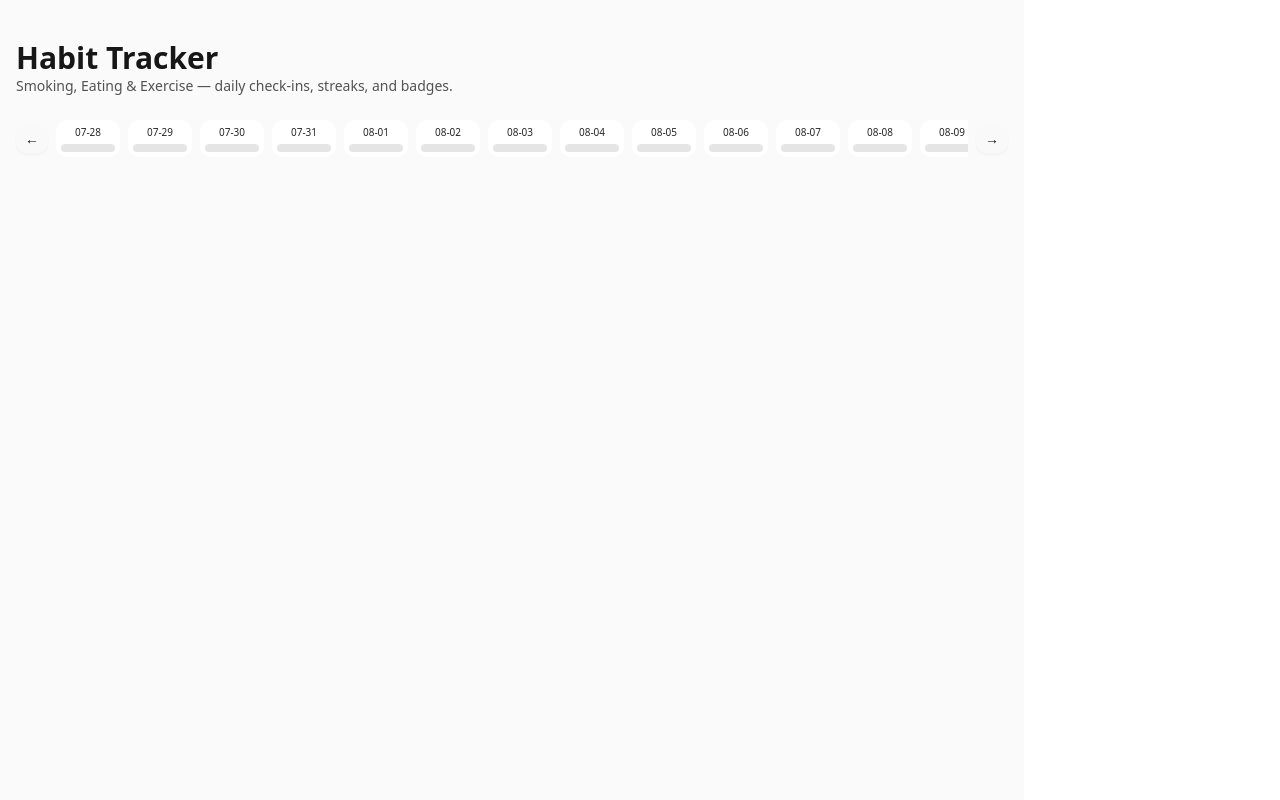
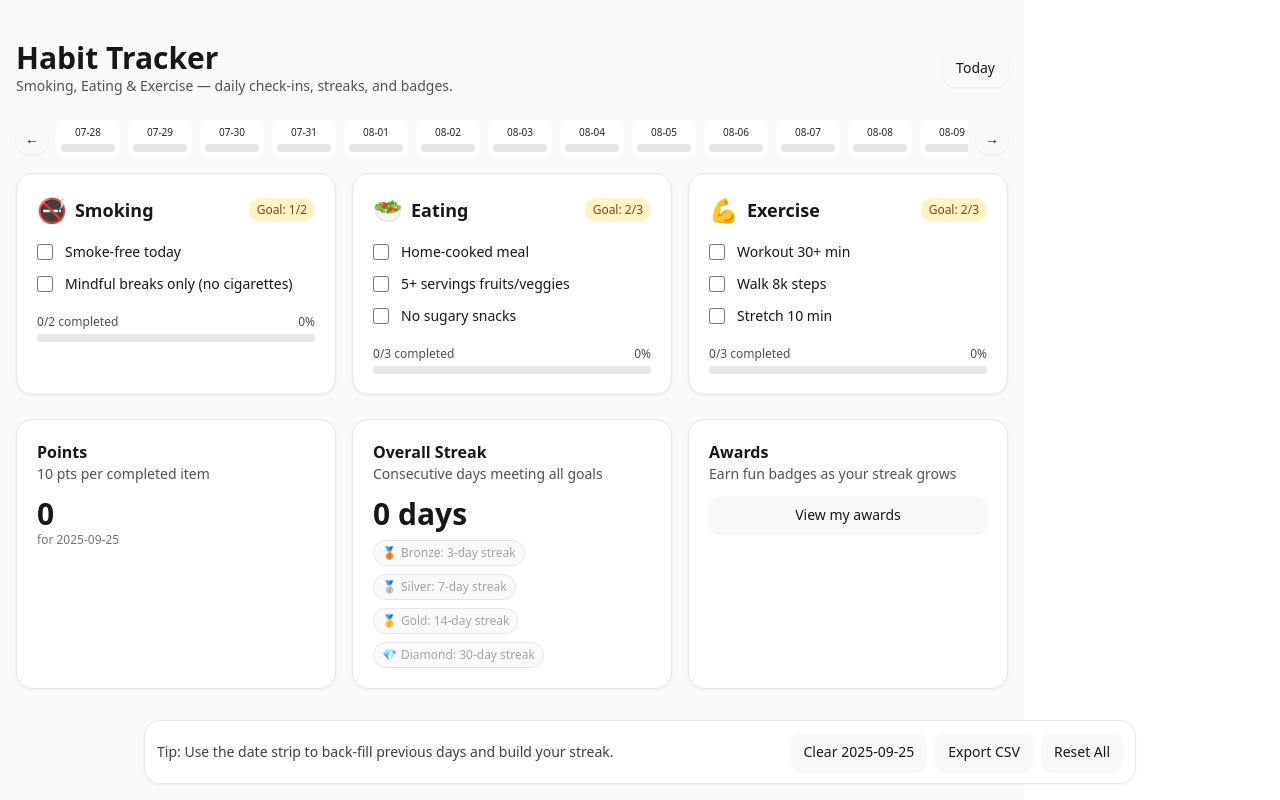
Before and after one commit to AyushiGangwar24/habit-tracker-app, a React (Vite) app: page / in a window 1280 px wide. Built offline with nearby package versions, Linux system fonts and the light colour scheme.

Commit message:
Update HabitTracker.tsx

```diff
--- a/src/HabitTracker.tsx
+++ b/src/HabitTracker.tsx
@@ -1,14 +1,10 @@
 import React, { useEffect, useMemo, useRef, useState } from "react";
 
-// ---- No-animations stubs so we don't need framer-motion installed ----
+/** framer-motion stubs so we don’t need the lib */
 const motion = { div: (props: any) => <div {...props} /> };
 const AnimatePresence: React.FC<{ children?: React.ReactNode }> = ({ children }) => <>{children}</>;
 
-/**
- * Habit Tracker — Single-file React component
- */
-
-// ---------------------- Config ----------------------
+/* ---------------------- Config ---------------------- */
 const HABITS = [
   {
     id: "smoking",
@@ -45,7 +41,6 @@ const HABITS = [
 ] as const;
 
 const POINTS_PER_ITEM = 10;
-
 const BADGES = [
   { id: "bronze_3", label: "Bronze: 3-day streak", threshold: 3, emoji: "🥉" },
   { id: "silver_7", label: "Silver: 7-day streak", threshold: 7, emoji: "🥈" },
@@ -53,7 +48,7 @@ const BADGES = [
   { id: "diamond_30", label: "Diamond: 30-day streak", threshold: 30, emoji: "💎" },
 ];
 
-// ---------------------- Utils ----------------------
+/* ---------------------- Utils ---------------------- */
 const todayKey = () => new Date().toISOString().slice(0, 10); // YYYY-MM-DD
 const keyFor = (d: Date) => d.toISOString().slice(0, 10);
 const prevDate = (d: Date, days = 1) => {
@@ -62,7 +57,7 @@ const prevDate = (d: Date, days = 1) => {
   return x;
 };
 
-// ---------------------- Storage ----------------------
+/* ---------------------- Storage ---------------------- */
 const STORAGE_KEY = "habit-tracker-v1";
 type DailyState = Record<string /* habitId.itemId */, boolean>;
 interface DayRecord { date: string; checks: DailyState }
@@ -78,12 +73,9 @@ const loadStore = (): StoreShape => {
     return { byDate: {} };
   }
 };
+const saveStore = (s: StoreShape) => localStorage.setItem(STORAGE_KEY, JSON.stringify(s));
 
-const saveStore = (s: StoreShape) => {
-  localStorage.setItem(STORAGE_KEY, JSON.stringify(s));
-};
-
-// ---------------------- CSV export ----------------------
+/* ---------------------- CSV export ---------------------- */
 function exportCSV(byDate: Record<string, { date: string; checks: Record<string, boolean> }>) {
   const headers = ["date","habitId","itemId","checked"];
   const rows: string[] = [headers.join(",")];
@@ -96,9 +88,7 @@ function exportCSV(byDate: Record<string, { date: string; checks: Record<string,
     HABITS.forEach(h =>
       h.items.forEach(it => {
         const k = `${h.id}.${it.id}`;
-        if (!(k in day.checks)) {
-          rows.push([day.date, h.id, it.id, "0"].join(","));
-        }
+        if (!(k in day.checks)) rows.push([day.date, h.id, it.id, "0"].join(","));
       })
     );
   });
@@ -106,15 +96,11 @@ function exportCSV(byDate: Record<string, { date: string; checks: Record<string,
   const blob = new Blob([rows.join("\n")], { type: "text/csv;charset=utf-8;" });
   const url = URL.createObjectURL(blob);
   const a = document.createElement("a");
-  a.href = url;
-  a.download = "habit-tracker.csv";
-  document.body.appendChild(a);
-  a.click();
-  a.remove();
-  URL.revokeObjectURL(url);
+  a.href = url; a.download = "habit-tracker.csv";
+  document.body.appendChild(a); a.click(); a.remove(); URL.revokeObjectURL(url);
 }
 
-// ---------------------- Component ----------------------
+/* ---------------------- Component ---------------------- */
 export default function HabitTracker() {
   const [store, setStore] = useState<StoreShape>(() => loadStore());
   const [selectedDate, setSelectedDate] = useState<string>(todayKey());
@@ -124,9 +110,10 @@ export default function HabitTracker() {
 
   useEffect(() => saveStore(store), [store]);
 
-  const day = useMemo<DayRecord>(() => {
-    return store.byDate[selectedDate] || { date: selectedDate, checks: {} };
-  }, [store, selectedDate]);
+  const day = useMemo<DayRecord>(
+    () => store.byDate[selectedDate] || { date: selectedDate, checks: {} },
+    [store, selectedDate]
+  );
 
   const toggleCheck = (habitId: string, itemId: string) => {
     const key = `${habitId}.${itemId}`;
@@ -160,28 +147,14 @@ export default function HabitTracker() {
     return { done, total: cfg.items.length, pct, goalMet };
   };
 
-  const totalPointsToday = useMemo(() => {
-    const { total } = getCountsForDate(selectedDate);
-    return total * POINTS_PER_ITEM;
-  }, [store, selectedDate]);
+  const totalPointsToday = useMemo(() => getCountsForDate(selectedDate).total * POINTS_PER_ITEM, [store, selectedDate]);
 
   const overallGoalMet = (dateKey: string) =>
-    HABITS.every(h => {
-      const { perHabit } = getCountsForDate(dateKey);
-      const done = perHabit.get(h.id) || 0;
-      return done >= h.dailyGoal;
-    });
+    HABITS.every(h => (getCountsForDate(dateKey).perHabit.get(h.id) || 0) >= h.dailyGoal);
 
   const overallStreak = useMemo(() => {
-    let streak = 0;
-    let d = new Date(selectedDate);
-    while (true) {
-      const key = keyFor(d);
-      if (overallGoalMet(key)) {
-        streak += 1;
-        d = prevDate(d, 1);
-      } else break;
-    }
+    let streak = 0; let d = new Date(selectedDate);
+    while (true) { const key = keyFor(d); if (overallGoalMet(key)) { streak += 1; d = prevDate(d, 1); } else break; }
     return streak;
   }, [store, selectedDate]);
 
@@ -190,7 +163,7 @@ export default function HabitTracker() {
     [overallStreak]
   );
 
-  // Scrollable date strip
+  /* -------- Scrollable date strip window (no page overflow) -------- */
   const days = useMemo(() => {
     const COUNT = 60;
     const arr: { key: string; label: string; pct: number }[] = [];
@@ -214,17 +187,32 @@ export default function HabitTracker() {
   return (
     <div className="min-h-screen w-full bg-neutral-50 text-neutral-900 overflow-x-hidden">
       <header className="max-w-5xl mx-auto px-4 pt-10 pb-4">
-        <h1 className="text-3xl font-bold">Habit Tracker</h1>
-        <p className="text-sm text-neutral-600">Smoking, Eating & Exercise — daily check-ins, streaks, and badges.</p>
+        <div className="flex items-center justify-between">
+          <div>
+            <h1 className="text-3xl font-bold">Habit Tracker</h1>
+            <p className="text-sm text-neutral-600">
+              Smoking, Eating &amp; Exercise — daily check-ins, streaks, and badges.
+            </p>
+          </div>
+          <button
+            onClick={() => setSelectedDate(todayKey())}
+            className="rounded-xl border px-3 py-2 text-sm shadow-sm hover:bg-neutral-100"
+            title="Jump to today"
+          >
+            Today
+          </button>
+        </div>
 
-        {/* Scrollable date strip */}
+        {/* Date strip */}
         <div className="mt-6 flex items-center gap-2">
           <button
             onClick={() => stripRef.current?.scrollBy({ left: -240, behavior: "smooth" })}
             className="rounded-xl border px-2 py-1 text-sm shadow-sm hover:bg-neutral-100"
+            aria-label="Scroll dates left"
           >
             ←
           </button>
+
           <div
             ref={stripRef}
             className="flex-1 overflow-x-auto no-scrollbar"
@@ -238,9 +226,10 @@ export default function HabitTracker() {
                     key={d.key}
                     id={`date-${d.key}`}
                     onClick={() => setSelectedDate(d.key)}
-                    className={`shrink-0 w-16 rounded-xl border p-1 text-center transition
-                      ${isSelected ? "bg-neutral-900 text-white border-neutral-900" : "bg-white text-neutral-800"}
-                    `}
+                    className={`shrink-0 w-16 rounded-xl border p-1 text-center transition ${
+                      isSelected ? "bg-neutral-900 text-white border-neutral-900" : "bg-white text-neutral-800"
+                    }`}
+                    aria-pressed={isSelected}
                   >
                     <div className="text-[10px] font-medium">{d.label}</div>
                     <div className="h-2 mt-1 rounded-full bg-neutral-200 overflow-hidden">
@@ -251,14 +240,131 @@ export default function HabitTracker() {
               })}
             </div>
           </div>
+
           <button
             onClick={() => stripRef.current?.scrollBy({ left: 240, behavior: "smooth" })}
             className="rounded-xl border px-2 py-1 text-sm shadow-sm hover:bg-neutral-100"
+            aria-label="Scroll dates right"
           >
             →
           </button>
         </div>
       </header>
+
+      <main className="max-w-5xl mx-auto px-4 pb-24 overflow-x-hidden">
+        <div className="grid md:grid-cols-3 gap-4">
+          {HABITS.map((h) => {
+            const p = progressForHabit(h.id);
+            return (
+              <motion.div key={h.id} className="rounded-2xl bg-white p-5 shadow-sm border overflow-x-hidden">
+                <div className="flex items-center justify-between">
+                  <div className="flex items-center gap-2">
+                    <span className="text-2xl" aria-hidden>{h.icon}</span>
+                    <h2 className="text-lg font-semibold">{h.label}</h2>
+                  </div>
+                  <span className={`text-xs px-2 py-1 rounded-full ${p.goalMet ? "bg-emerald-100 text-emerald-800" : "bg-amber-100 text-amber-800"}`}>
+                    {p.goalMet ? "Goal met" : `Goal: ${h.dailyGoal}/${h.items.length}`}
+                  </span>
+                </div>
+
+                <div className="mt-4 space-y-3">
+                  {h.items.map((it) => {
+                    const key = `${h.id}.${it.id}`;
+                    const checked = !!day.checks[key];
+                    return (
+                      <label key={it.id} className="flex items-center gap-3 cursor-pointer">
+                        <input type="checkbox" className="h-4 w-4" checked={checked} onChange={() => toggleCheck(h.id, it.id)} />
+                        <span className={`text-sm ${checked ? "line-through text-neutral-500" : ""}`}>{it.label}</span>
+                      </label>
+                    );
+                  })}
+                </div>
+
+                <div className="mt-5">
+                  <div className="flex justify-between text-xs text-neutral-600 mb-1">
+                    <span>{p.done}/{p.total} completed</span>
+                    <span>{p.pct}%</span>
+                  </div>
+                  <div className="h-2 w-full rounded-full bg-neutral-200 overflow-hidden">
+                    <motion.div className="h-full rounded-full" style={{ background: "#111", width: `${p.pct}%` }} />
+                  </div>
+                </div>
+              </motion.div>
+            );
+          })}
+        </div>
+
+        <div className="mt-6 grid md:grid-cols-3 gap-4">
+          <div className="rounded-2xl bg-white p-5 shadow-sm border">
+            <h3 className="font-semibold">Points</h3>
+            <p className="text-sm text-neutral-600">{POINTS_PER_ITEM} pts per completed item</p>
+            <div className="mt-3 text-3xl font-bold">{totalPointsToday}</div>
+            <div className="text-xs text-neutral-500">for {selectedDate}</div>
+          </div>
+
+          <div className="rounded-2xl bg-white p-5 shadow-sm border">
+            <h3 className="font-semibold">Overall Streak</h3>
+            <p className="text-sm text-neutral-600">Consecutive days meeting all goals</p>
+            <div className="mt-3 text-3xl font-bold">{overallStreak} day{overallStreak === 1 ? "" : "s"}</div>
+            <div className="mt-2 flex flex-wrap gap-2">
+              {BADGES.map((b) => (
+                <span
+                  key={b.id}
+                  className={`text-xs px-2 py-1 rounded-full border ${
+                    earnedBadges.includes(b.id) ? "bg-indigo-50 border-indigo-200 text-indigo-800" : "bg-neutral-50 border-neutral-200 text-neutral-400"
+                  }`}
+                >
+                  <span className="mr-1" aria-hidden>{b.emoji}</span>{b.label}
+                </span>
+              ))}
+            </div>
+          </div>
+
+          <div className="rounded-2xl bg-white p-5 shadow-sm border">
+            <h3 className="font-semibold">Awards</h3>
+            <p className="text-sm text-neutral-600">Earn fun badges as your streak grows</p>
+            <button onClick={() => setShowAwards(true)} className="mt-3 w-full rounded-xl border px-3 py-2 text-sm shadow-sm hover:bg-neutral-100">
+              View my awards
+            </button>
+          </div>
+        </div>
+      </main>
+
+      <footer className="fixed bottom-4 left-0 right-0">
+        <div className="max-w-5xl mx-auto px-4">
+          <div className="rounded-2xl bg-white/90 backdrop-blur p-3 border shadow-sm flex flex-wrap items-center justify-between gap-3">
+            <div className="text-sm text-neutral-700">
+              Tip: Use the date strip to back-fill previous days and build your streak.
+            </div>
+            <div className="flex items-center gap-2">
+              <button
+                onClick={() => {
+                  setStore(prev => {
+                    const next = { ...prev.byDate };
+                    delete next[selectedDate];
+                    return { byDate: next };
+                  });
+                }}
+                className="rounded-xl border px-3 py-2 text-sm shadow-sm hover:bg-neutral-100"
+              >
+                Clear {selectedDate}
+              </button>
+              <button onClick={() => exportCSV(store.byDate)} className="rounded-xl border px-3 py-2 text-sm shadow-sm hover:bg-neutral-100">
+                Export CSV
+              </button>
+              <button
+                onClick={() => {
+                  if (!confirm("This will erase all habit data on this device. Continue?")) return;
+                  setStore({ byDate: {} });
+                }}
+                className="rounded-xl border px-3 py-2 text-sm shadow-sm hover:bg-neutral-100"
+              >
+                Reset All
+              </button>
+            </div>
+          </div>
+        </div>
+      </footer>
     </div>
   );
 }
```
